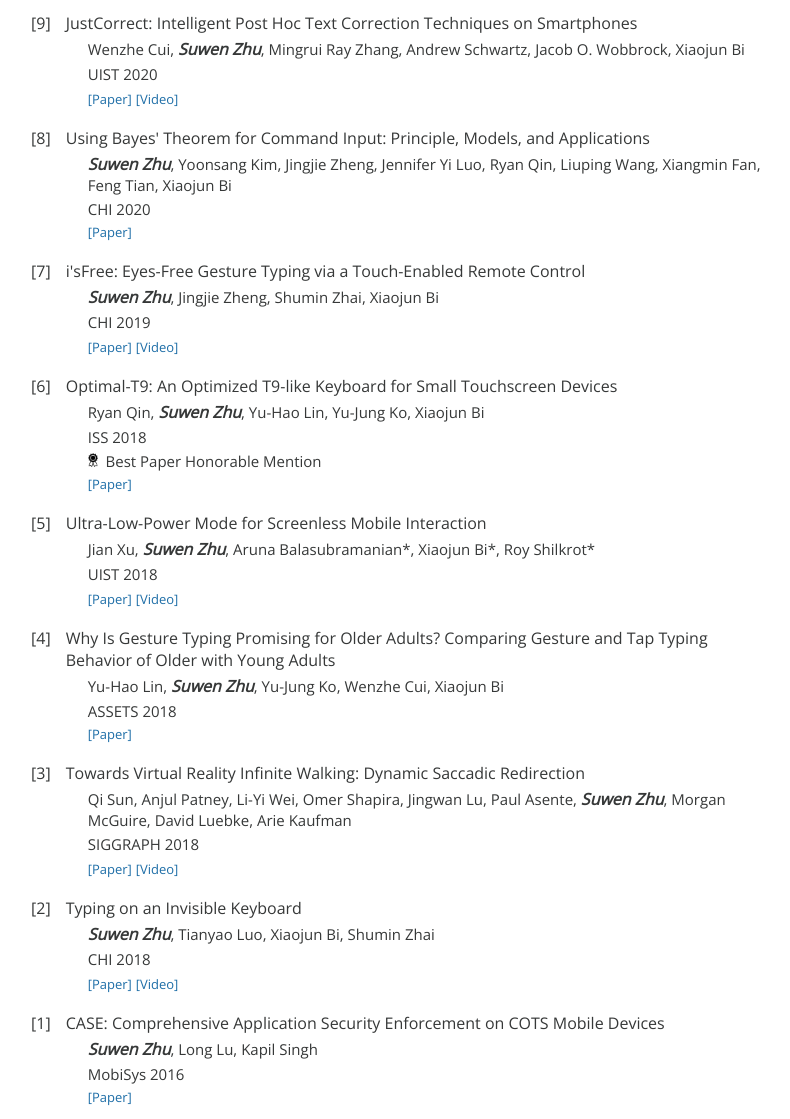
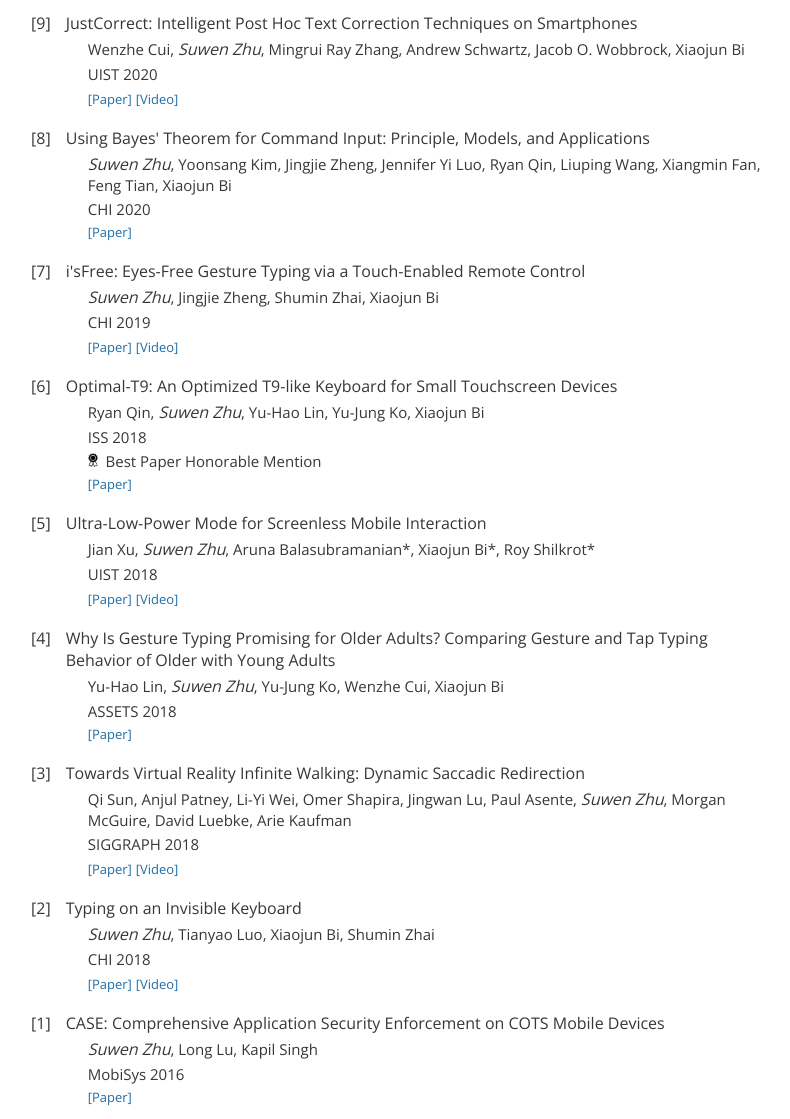
Before and after one commit to suwzhu/suwzhu.github.io, a plain HTML site: page index.html in a window 1280 px wide. Shown: the part 651-1770 px from the top of the page, without its empty margins (243-1033 px from the left). Drawn offline with nearby package versions, Linux system fonts and the light colour scheme.

Commit message:
Update index.html

```diff
--- a/index.html
+++ b/index.html
@@ -83,7 +83,7 @@
         <td width="95%" style="vertical-align:top">
           <dl>
             <dt>JustCorrect: Intelligent Post Hoc Text Correction Techniques on Smartphones</dt>
-            <dd>Wenzhe Cui, <b><em>Suwen Zhu</em></b>, Mingrui Ray Zhang, Andrew Schwartz, Jacob O. Wobbrock, Xiaojun Bi</dd>
+            <dd>Wenzhe Cui, <i>Suwen Zhu</i>, Mingrui Ray Zhang, Andrew Schwartz, Jacob O. Wobbrock, Xiaojun Bi</dd>
             <dd>UIST 2020</dd>
             <dd><a href="papers/uist20.pdf" target="_blank" class="btn">[Paper]</a>
                 <a href="https://youtu.be/x1OH-uTT524" target="_blank" class="btn">[Video]</a></dd>
@@ -96,7 +96,7 @@
         <td width="95%" style="vertical-align:top">
           <dl>
             <dt>Using Bayes' Theorem for Command Input: Principle, Models, and Applications</dt>
-            <dd><b><em>Suwen Zhu</em></b>, Yoonsang Kim, Jingjie Zheng, Jennifer Yi Luo, Ryan Qin, Liuping Wang, Xiangmin Fan, Feng Tian, Xiaojun Bi</dd>
+            <dd><i>Suwen Zhu</i>, Yoonsang Kim, Jingjie Zheng, Jennifer Yi Luo, Ryan Qin, Liuping Wang, Xiangmin Fan, Feng Tian, Xiaojun Bi</dd>
             <dd>CHI 2020</dd>
             <dd><a href="papers/chi20.pdf" target="_blank" class="btn">[Paper]</a></dd>
           </dl>
@@ -108,7 +108,7 @@
         <td width="95%" style="vertical-align:top">
           <dl>
             <dt>i'sFree: Eyes-Free Gesture Typing via a Touch-Enabled Remote Control</dt>
-            <dd><b><em>Suwen Zhu</em></b>, Jingjie Zheng, Shumin Zhai, Xiaojun Bi</dd>
+            <dd><i>Suwen Zhu</i>, Jingjie Zheng, Shumin Zhai, Xiaojun Bi</dd>
             <dd>CHI 2019</dd>
             <dd><a href="papers/chi19.pdf" target="_blank" class="btn">[Paper]</a>
                 <a href="https://youtu.be/bnVLs3Yn0EU" target="_blank" class="btn">[Video]</a></dd>
@@ -121,7 +121,7 @@
         <td width="95%" style="vertical-align:top">
           <dl>
             <dt>Optimal-T9: An Optimized T9-like Keyboard for Small Touchscreen Devices</dt>
-            <dd>Ryan Qin, <b><em>Suwen Zhu</em></b>, Yu-Hao Lin, Yu-Jung Ko, Xiaojun Bi</dd>
+            <dd>Ryan Qin, <i>Suwen Zhu</i>, Yu-Hao Lin, Yu-Jung Ko, Xiaojun Bi</dd>
             <dd>ISS 2018</dd>
             <dd><img src="img/award_42.png" height="14pt" />&nbsp;&nbsp;Best Paper Honorable Mention</dd>
             <dd><a href="papers/iss18.pdf" target="_blank" class="btn">[Paper]</a></dd>
@@ -134,7 +134,7 @@
         <td width="95%" style="vertical-align:top">
           <dl>
             <dt>Ultra-Low-Power Mode for Screenless Mobile Interaction</dt>
-            <dd>Jian Xu, <b><em>Suwen Zhu</em></b>, Aruna Balasubramanian*, Xiaojun Bi*, Roy Shilkrot*</dd>
+            <dd>Jian Xu, <i>Suwen Zhu</i>, Aruna Balasubramanian*, Xiaojun Bi*, Roy Shilkrot*</dd>
             <dd>UIST 2018</dd>
             <dd><a href="papers/uist18.pdf" target="_blank" class="btn">[Paper]</a>
                 <a href="https://youtu.be/H3l-AJ_jQMI" target="_blank" class="btn">[Video]</a></dd>
@@ -147,7 +147,7 @@
         <td width="95%" style="vertical-align:top">
           <dl>
             <dt>Why Is Gesture Typing Promising for Older Adults? Comparing Gesture and Tap Typing Behavior of Older with Young Adults</dt>
-            <dd>Yu-Hao Lin, <b><em>Suwen Zhu</em></b>, Yu-Jung Ko, Wenzhe Cui, Xiaojun Bi</dd>
+            <dd>Yu-Hao Lin, <i>Suwen Zhu</i>, Yu-Jung Ko, Wenzhe Cui, Xiaojun Bi</dd>
             <dd>ASSETS 2018</dd>
             <dd><a href="papers/assets18.pdf" target="_blank" class="btn">[Paper]</a></dd>
           </dl>
@@ -159,7 +159,7 @@
         <td width="95%" style="vertical-align:top">
           <dl>
             <dt>Towards Virtual Reality Infinite Walking: Dynamic Saccadic Redirection</dt>
-            <dd>Qi Sun, Anjul Patney, Li-Yi Wei, Omer Shapira, Jingwan Lu, Paul Asente, <b><em>Suwen Zhu</em></b>, Morgan McGuire, David Luebke, Arie Kaufman</dd>
+            <dd>Qi Sun, Anjul Patney, Li-Yi Wei, Omer Shapira, Jingwan Lu, Paul Asente, <i>Suwen Zhu</i>, Morgan McGuire, David Luebke, Arie Kaufman</dd>
             <dd>SIGGRAPH 2018</dd>
             <dd><a href="papers/sig18.pdf" target="_blank" class="btn">[Paper]</a>
                 <a href="https://youtu.be/eDk4HrEtGrM" target="_blank" class="btn">[Video]</a></dd>
@@ -172,7 +172,7 @@
         <td width="95%" style="vertical-align:top">
           <dl>
             <dt>Typing on an Invisible Keyboard</dt>
-            <dd><b><em>Suwen Zhu</em></b>, Tianyao Luo, Xiaojun Bi, Shumin Zhai</dd>
+            <dd><i>Suwen Zhu</i>, Tianyao Luo, Xiaojun Bi, Shumin Zhai</dd>
             <dd>CHI 2018</dd>
             <dd><a href="papers/chi18.pdf" target="_blank" class="btn">[Paper]</a>
                 <a href="https://youtu.be/-TOw7qokpkQ" target="_blank" class="btn">[Video]</a></dd>
@@ -185,7 +185,7 @@
         <td width="95%" style="vertical-align:top">
           <dl>
             <dt>CASE: Comprehensive Application Security Enforcement on COTS Mobile Devices</dt>
-            <dd><b><em>Suwen Zhu</em></b>, Long Lu, Kapil Singh</dd>
+            <dd><i>Suwen Zhu</i>, Long Lu, Kapil Singh</dd>
             <dd>MobiSys 2016</dd>
             <dd><a href="papers/mobisys16.pdf" target="_blank" class="btn">[Paper]</a></dd>
           </dl>
```
